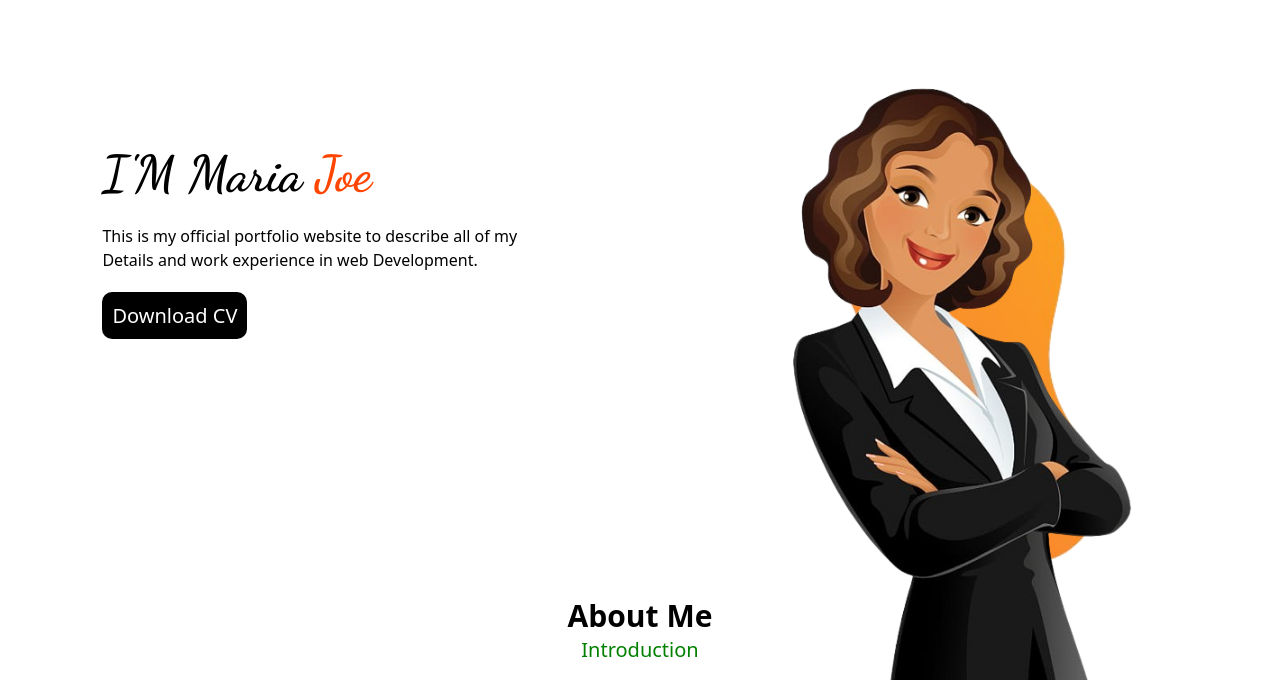
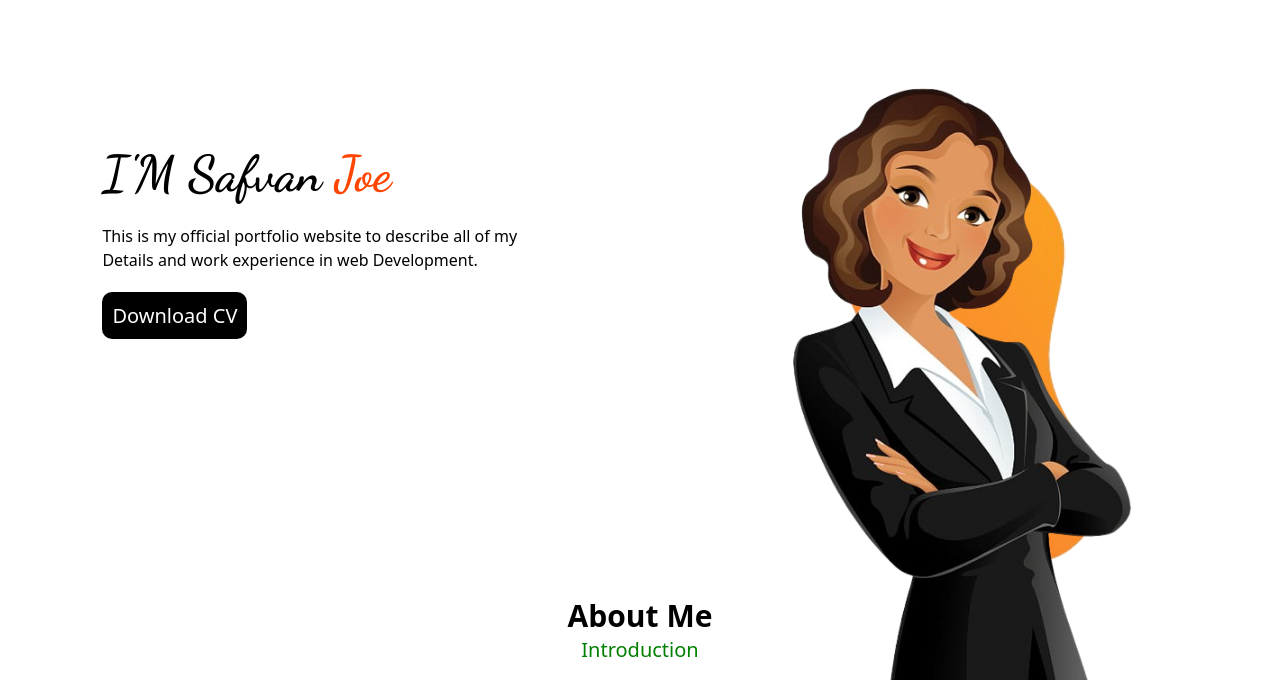
Before and after one commit to abdulsamadcp/test1, a plain HTML site: page index.html in a window 1280 px wide. Shown: the part 132-812 px from the top of the page. Drawn offline with nearby package versions, Linux system fonts and the light colour scheme; a web font is replaced by a local one.

Commit message:
Update index.html

```diff
--- a/index.html
+++ b/index.html
@@ -42,7 +42,7 @@
         <!-- home -->
         <section id="home">
             <div class="home-content">
-                <h1 class="animate__animated animate__lightSpeedInLeft" id="username">I'M Maria <span
+                <h1 class="animate__animated animate__lightSpeedInLeft" id="username">I'M Safvan <span
                         id="lname">Joe</span></h1>
                 <p id="user-details">This is my official portfolio website to describe all of my <br>Details and work
                     experience in web Development.</p>
```
